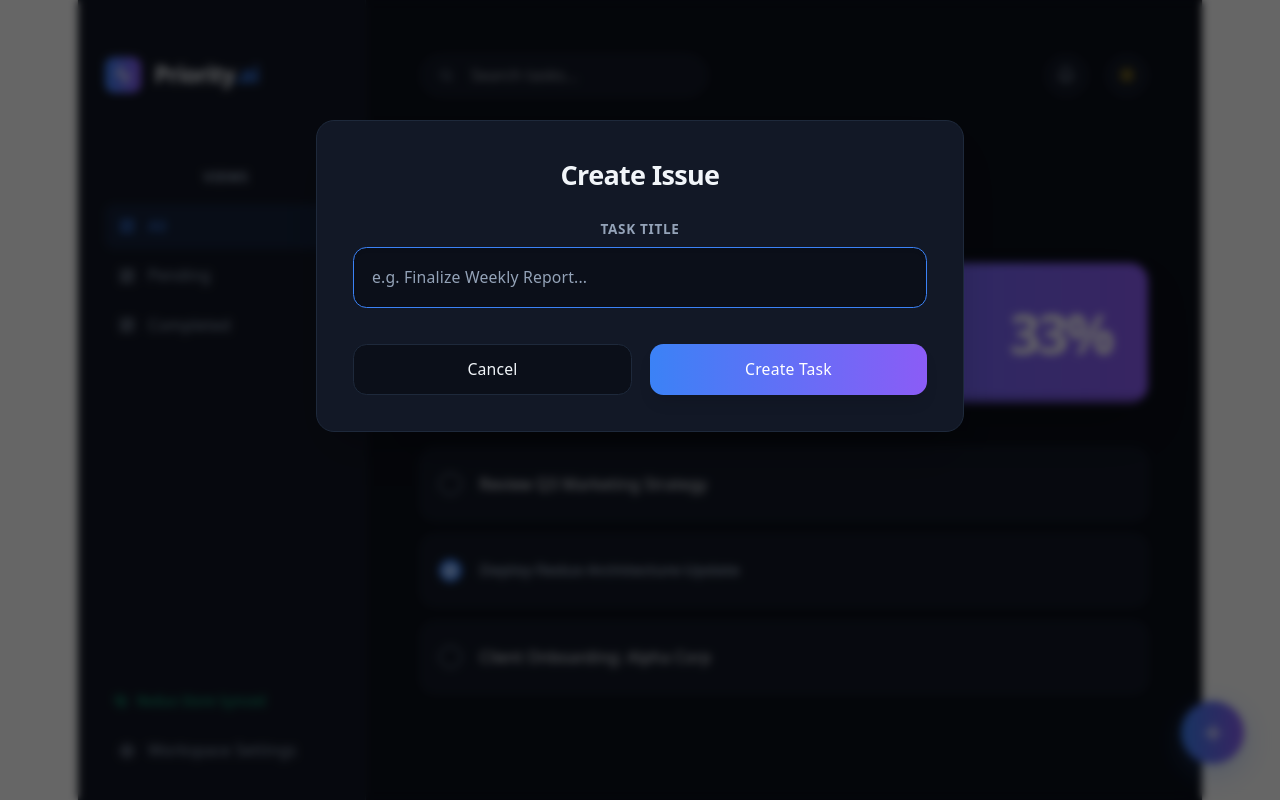
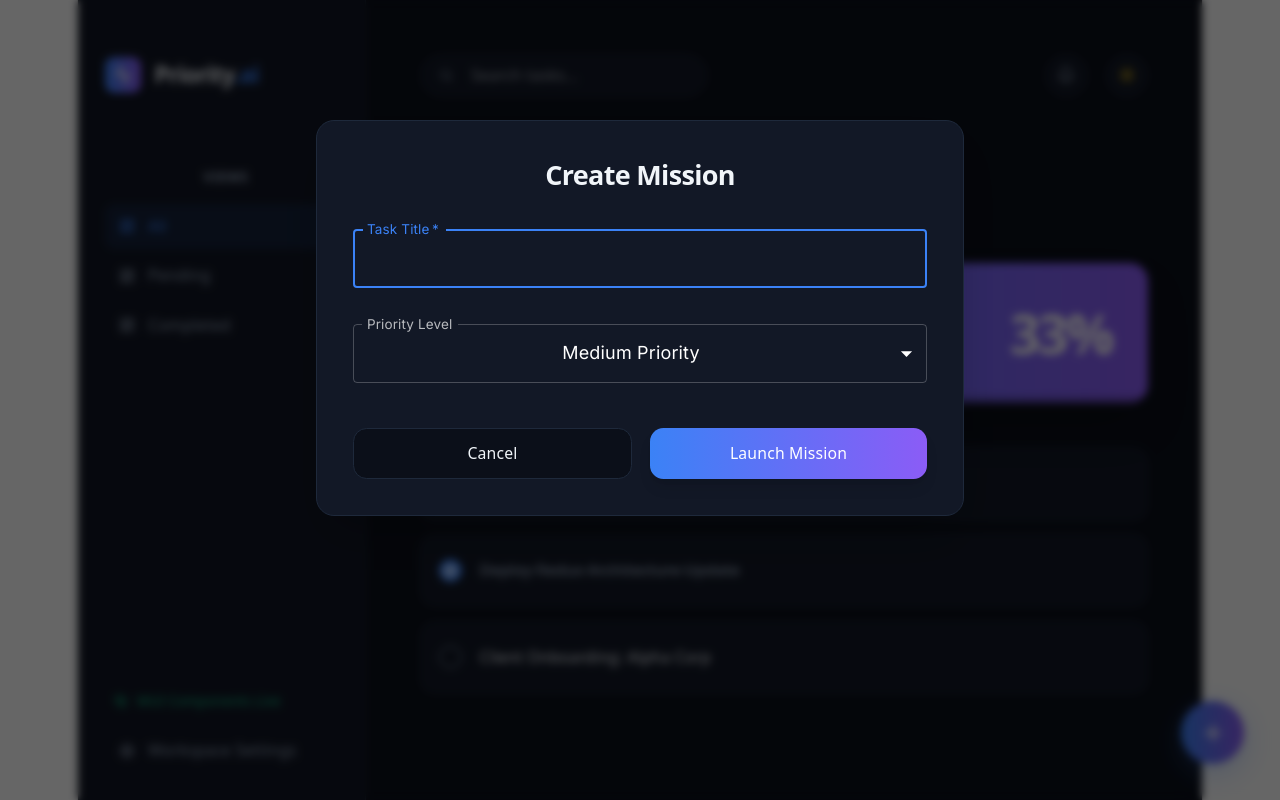
Before and after one commit to Dheedi001/premium-task-manager, a React (Vite) app: page / in a window 1280 px wide. Both pictures are taken after a click on the button 1212 px from the left and 732 px from the top of the page. Built offline with nearby package versions, Linux system fonts and the light colour scheme.

Commit message:
Week 8: Integrated Material UI (MUI) components and Snackbar notifications

```diff
--- a/package.json
+++ b/package.json
@@ -10,6 +10,10 @@
     "preview": "vite preview"
   },
   "dependencies": {
+    "@emotion/react": "^11.14.0",
+    "@emotion/styled": "^11.14.1",
+    "@mui/icons-material": "^9.0.1",
+    "@mui/material": "^9.0.1",
     "@reduxjs/toolkit": "^2.11.2",
     "lucide-react": "^1.7.0",
     "react": "^19.2.4",
--- a/src/App.jsx
+++ b/src/App.jsx
@@ -3,6 +3,19 @@ import { useSelector, useDispatch } from 'react-redux';
 import { fetchTasks, addTask, toggleTask, deleteTask, setSyncing } from './taskSlice';
 import { ThemeContext } from './ThemeContext';
 import { Trash2, CheckCircle, Plus, LayoutDashboard, Settings, Moon, Sun, AlertCircle, CloudSync, Activity, Loader2, Search, Bell } from 'lucide-react';
+
+// MUI IMPORTS
+import {
+  Snackbar,
+  Alert,
+  TextField,
+  MenuItem,
+  FormControl,
+  InputLabel,
+  Select,
+  createTheme,
+  ThemeProvider as MUIThemeProvider
+} from '@mui/material';
 
 export default function PremiumTodo() {
   const { isDarkMode, toggleTheme } = useContext(ThemeContext);
@@ -13,6 +26,20 @@ export default function PremiumTodo() {
   const [showAddModal, setShowAddModal] = useState(false);
   const [showDeleteModal, setShowDeleteModal] = useState({ show: false, id: null });
   const [filter, setFilter] = useState('All');
+
+  // MUI SNACKBAR STATE
+  const [snackbar, setSnackbar] = useState({ open: false, message: '', severity: 'success' });
+  const handleCloseSnackbar = () => setSnackbar({ ...snackbar, open: false });
+
+  // MUI THEME BRIDGE (Matching your custom SaaS colors)
+  const muiTheme = createTheme({
+    palette: {
+      mode: isDarkMode ? 'dark' : 'light',
+      primary: { main: '#3B82F6' },
+      background: { default: isDarkMode ? '#0B0F19' : '#F8FAFC' }
+    },
+    typography: { fontFamily: 'Inter, sans-serif' }
+  });
 
   useEffect(() => {
     if (showAddModal && taskInputRef.current) {
@@ -28,11 +55,11 @@ export default function PremiumTodo() {
     e.preventDefault();
     dispatch(setSyncing(true));
 
-    const formElements = new FormData(e.target);
-    const taskTitle = formElements.get('title');
+    const formData = new FormData(e.currentTarget);
 
     const newTask = {
-      title: taskTitle,
+      title: formData.get('title'),
+      priority: formData.get('priority') || 'Medium', // MUI Select Value
       completed: false,
       id: Date.now(),
       date: new Date().toLocaleDateString()
@@ -41,6 +68,7 @@ export default function PremiumTodo() {
     await new Promise(resolve => setTimeout(resolve, 1500));
 
     try {
+      // WEEK 6 ASYNC Logic still intact
       const response = await fetch('https://jsonplaceholder.typicode.com/posts', {
         method: 'POST',
         body: JSON.stringify(newTask),
@@ -50,8 +78,9 @@ export default function PremiumTodo() {
 
       dispatch(addTask(newTask));
       setShowAddModal(false);
+      setSnackbar({ open: true, message: 'Mission Synchronized to Store', severity: 'success' });
     } catch (error) {
-      alert("Failed to sync with server.");
+      setSnackbar({ open: true, message: 'Cloud Sync Failed', severity: 'error' });
     } finally {
       dispatch(setSyncing(false));
     }
@@ -62,6 +91,7 @@ export default function PremiumTodo() {
   const handleConfirmDelete = () => {
     dispatch(deleteTask(showDeleteModal.id));
     setShowDeleteModal({ show: false, id: null });
+    setSnackbar({ open: true, message: 'Resource Deleted', severity: 'info' });
   };
 
   const stats = {
@@ -70,7 +100,6 @@ export default function PremiumTodo() {
     percent: tasks.length ? Math.round((tasks.filter(t => t.completed).length / tasks.length) * 100) : 0
   };
 
-  // --- UI THEME VARIABLES (FIXED FOR TAILWIND COMPILATION) ---
   const theme = {
     bg: isDarkMode ? 'bg-[#0B0F19]' : 'bg-[#F8FAFC]',
     sidebar: isDarkMode ? 'bg-[#121826]/90 border-[#1E293B]' : 'bg-white/90 border-slate-200',
@@ -83,6 +112,7 @@ export default function PremiumTodo() {
   };
 
   return (
+    <MUIThemeProvider theme={muiTheme}>
     <div className={`flex min-h-screen w-full transition-colors duration-300 ${theme.bg} ${theme.textMain} font-sans selection:bg-[#3B82F6]/30`}>
 
       {/* SIDEBAR */}
@@ -113,7 +143,7 @@ export default function PremiumTodo() {
         <div className="pt-6 space-y-4">
            <div className={`flex items-center gap-2 text-xs font-medium px-2 ${isSyncing ? 'text-amber-500 animate-pulse' : 'text-emerald-500'}`}>
              {isSyncing ? <Loader2 size={14} className="animate-spin" /> : <CloudSync size={14} />}
-             {isSyncing ? 'Syncing Redux...' : 'Redux Store Synced'}
+             {isSyncing ? 'MUI Syncing...' : 'MUI Components Live'}
            </div>
            <button className={`w-full flex items-center gap-3 px-3 py-2.5 rounded-lg text-sm font-medium transition-all duration-200 hover:bg-slate-500/10 ${theme.textMuted} ${theme.textHover}`}>
              <Settings size={16} /> Workspace Settings
@@ -123,7 +153,6 @@ export default function PremiumTodo() {
 
       {/* MAIN CONTENT AREA */}
       <main className="flex-1 w-full max-w-5xl mx-auto p-6 md:p-10 lg:p-12">
-        {/* TOP NAVBAR */}
         <header className="flex justify-between items-center mb-10">
           <div className={`flex items-center gap-4 px-4 py-2 rounded-full border ${theme.card} w-64`}>
             <Search size={16} className={theme.textMuted} />
@@ -139,13 +168,12 @@ export default function PremiumTodo() {
           </div>
         </header>
 
-        {/* HEADER */}
         <div className="mb-10">
           <h2 className={`text-4xl font-bold tracking-tight mb-2 ${theme.textMain}`}>My Tasks</h2>
-          <p className={`text-sm ${theme.textMuted}`}>Redux Toolkit & Context API Architecture</p>
+          <p className={`text-sm ${theme.textMuted}`}>Material UI & Enterprise UI Components</p>
         </div>
 
-        {/* PROGRESS ANALYTICS WIDGET */}
+        {/* PROGRESS ANALYTICS */}
         <div className={`p-8 rounded-2xl mb-10 shadow-2xl relative overflow-hidden ${theme.accentGrad}`}>
           <div className="relative z-10 text-white flex justify-between items-center">
             <div>
@@ -173,7 +201,7 @@ export default function PremiumTodo() {
                <div className="w-12 h-12 bg-slate-500/10 rounded-full flex items-center justify-center mb-4">
                  <CheckCircle size={24} className={theme.textMuted} />
                </div>
-               <p className={`text-sm font-medium ${theme.textMuted}`}>No tasks found. Start by creating a new mission.</p>
+               <p className={`text-sm font-medium ${theme.textMuted}`}>No tasks found.</p>
              </div>
           ) : (
             tasks.filter(t => filter === 'All' ? true : filter === 'Completed' ? t.completed : !t.completed).map(task => (
@@ -187,6 +215,13 @@ export default function PremiumTodo() {
                   </div>
                 </div>
                 <div className="flex items-center gap-4 opacity-0 group-hover:opacity-100 transition-opacity duration-200">
+                  {/* NEW PRIORITY BADGE */}
+                  <span className={`text-[9px] px-2 py-0.5 rounded font-bold uppercase tracking-wider
+                    ${task.priority === 'High' ? 'bg-red-500/20 text-red-500' :
+                      task.priority === 'Medium' ? 'bg-amber-500/20 text-amber-500' :
+                      'bg-emerald-500/20 text-emerald-500'}`}>
+                    {task.priority}
+                  </span>
                   <span className={`text-[10px] px-2 py-1 rounded-md bg-slate-500/10 font-medium ${theme.textMuted}`}>{task.date}</span>
                   <button onClick={() => setShowDeleteModal({ show: true, id: task.id })} className="text-slate-400 hover:text-red-500 transition-colors">
                     <Trash2 size={16} />
@@ -208,46 +243,75 @@ export default function PremiumTodo() {
 
       {/* --- DELETE MODAL --- */}
       {showDeleteModal.show && (
-        <div className="fixed inset-0 bg-black/60 backdrop-blur-sm flex items-center justify-center z-[70] p-4 animate-in fade-in duration-200">
+        <div className="fixed inset-0 bg-black/60 backdrop-blur-sm flex items-center justify-center z-[70] p-4">
           <div className={`max-w-sm w-full p-6 rounded-2xl border shadow-2xl text-center ${theme.card} ${theme.textMain}`}>
-            <div className="w-12 h-12 bg-red-500/10 text-red-500 rounded-full flex items-center justify-center mb-4 mx-auto">
-              <AlertCircle size={24} />
-            </div>
-            <h3 className={`text-lg font-bold mb-2 ${theme.textMain}`}>Delete Task?</h3>
-            <p className={`text-sm mb-6 ${theme.textMuted}`}>This will permanently remove the task from your Redux store.</p>
+            <AlertCircle size={24} className="text-red-500 mx-auto mb-4" />
+            <h3 className={`text-lg font-bold mb-2 ${theme.textMain}`}>Confirm Deletion</h3>
+            <p className={`text-sm mb-6 ${theme.textMuted}`}>Permanent action.</p>
             <div className="flex gap-3">
-              <button onClick={() => setShowDeleteModal({show: false, id: null})} className={`flex-1 py-2.5 text-sm font-medium rounded-lg border ${theme.input} ${theme.textMain} hover:bg-slate-500/10 transition-colors`}>Cancel</button>
-              <button onClick={handleConfirmDelete} className="flex-1 py-2.5 text-sm font-medium rounded-lg bg-red-500 text-white hover:bg-red-600 transition-colors">Delete</button>
+              <button onClick={() => setShowDeleteModal({show: false, id: null})} className={`flex-1 py-2.5 text-sm font-medium rounded-lg border ${theme.input} ${theme.textMain}`}>Cancel</button>
+              <button onClick={handleConfirmDelete} className="flex-1 py-2.5 text-sm font-medium rounded-lg bg-red-500 text-white">Delete</button>
             </div>
           </div>
         </div>
       )}
 
-      {/* --- ADD MODAL --- */}
+      {/* --- WEEK 8: MUI ADD MODAL --- */}
       {showAddModal && (
-        <div className="fixed inset-0 bg-black/60 backdrop-blur-sm flex items-start justify-center z-[70] pt-[15vh] p-4 animate-in fade-in duration-200">
+        <div className="fixed inset-0 bg-black/60 backdrop-blur-sm flex items-start justify-center z-[70] pt-[15vh] p-4">
           <form onSubmit={handleAddTask} className={`max-w-xl w-full p-8 rounded-2xl border shadow-2xl ${theme.card}`}>
-            <h3 className={`text-2xl font-bold tracking-tight mb-6 ${theme.textMain}`}>Create Issue</h3>
-            <div className="space-y-4">
-              <div>
-                <label className={`block text-xs font-semibold uppercase tracking-wider mb-2 ${theme.textMuted}`}>Task Title</label>
-                <input
-                  name="title"
-                  ref={taskInputRef}
-                  type="text" placeholder="e.g. Finalize Weekly Report..." required
-                  className={`w-full p-4 rounded-xl border outline-none transition-all text-sm shadow-inner ${theme.input} ${theme.textMain} placeholder:${theme.textMuted}`}
-                />
-              </div>
+            <h3 className={`text-2xl font-bold tracking-tight mb-8 ${theme.textMain}`}>Create Mission</h3>
+            <div className="space-y-8">
+              {/* MUI TEXT FIELD */}
+              <TextField
+                fullWidth
+                label="Task Title"
+                name="title"
+                variant="outlined"
+                required
+                inputRef={taskInputRef}
+                autoComplete="off"
+              />
+
+              {/* MUI SELECT FIELD */}
+              <FormControl fullWidth>
+                <InputLabel id="priority-label">Priority Level</InputLabel>
+                <Select
+                  labelId="priority-label"
+                  name="priority"
+                  label="Priority Level"
+                  defaultValue="Medium"
+                >
+                  <MenuItem value="High">High Priority</MenuItem>
+                  <MenuItem value="Medium">Medium Priority</MenuItem>
+                  <MenuItem value="Low">Low Priority</MenuItem>
+                </Select>
+              </FormControl>
             </div>
-            <div className="flex gap-4 mt-8">
-              <button type="button" onClick={() => setShowAddModal(false)} className={`flex-1 py-3 text-sm font-medium rounded-xl border ${theme.input} ${theme.textMain} hover:bg-slate-500/10 transition-colors`}>Cancel</button>
-              <button type="submit" disabled={isSyncing} className={`flex-1 py-3 text-sm font-medium rounded-xl text-white shadow-lg transition-all hover:opacity-90 disabled:opacity-50 flex justify-center items-center gap-2 ${theme.accentGrad}`}>
-                {isSyncing ? <><Loader2 size={16} className="animate-spin text-white" /> Syncing</> : 'Create Task'}
+
+            <div className="flex gap-4 mt-10">
+              <button type="button" onClick={() => setShowAddModal(false)} className={`flex-1 py-3 text-sm font-medium rounded-xl border ${theme.input} ${theme.textMain}`}>Cancel</button>
+              <button type="submit" disabled={isSyncing} className={`flex-1 py-3 text-sm font-medium rounded-xl text-white shadow-lg transition-all ${theme.accentGrad} flex justify-center items-center gap-2`}>
+                {isSyncing ? <Loader2 size={16} className="animate-spin" /> : 'Launch Mission'}
               </button>
             </div>
           </form>
         </div>
       )}
+
+      {/* --- WEEK 8: MUI SNACKBAR NOTIFICATION --- */}
+      <Snackbar
+        open={snackbar.open}
+        autoHideDuration={4000}
+        onClose={handleCloseSnackbar}
+        anchorOrigin={{ vertical: 'bottom', horizontal: 'left' }}
+      >
+        <Alert onClose={handleCloseSnackbar} severity={snackbar.severity} variant="filled" sx={{ width: '100%' }}>
+          {snackbar.message}
+        </Alert>
+      </Snackbar>
+
     </div>
+    </MUIThemeProvider>
   );
 }
```
Also changed, not shown: src/taskSlice.js (+14 -16 lines), 1 other file (tests, documents, lock files or other folders).
